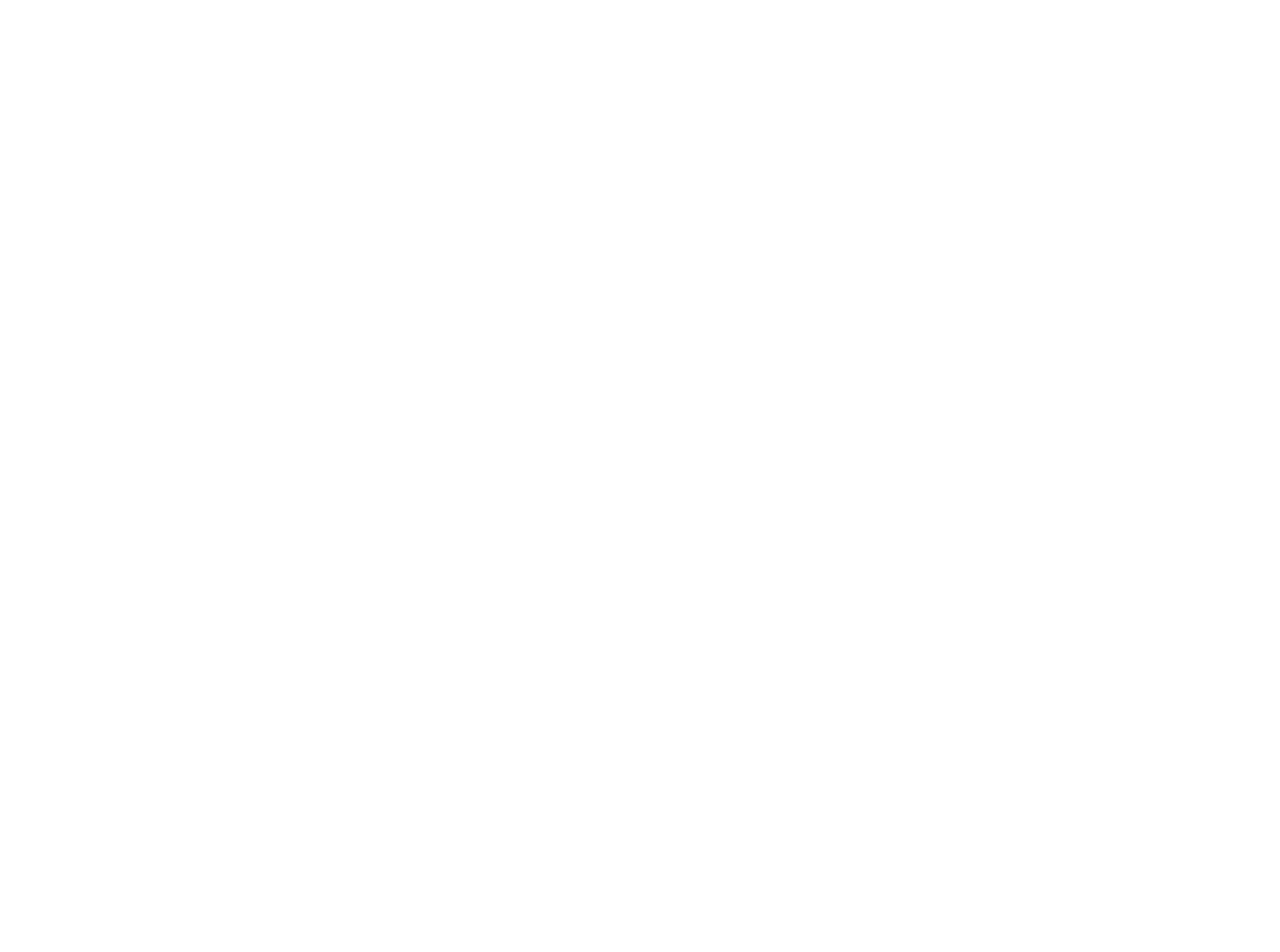
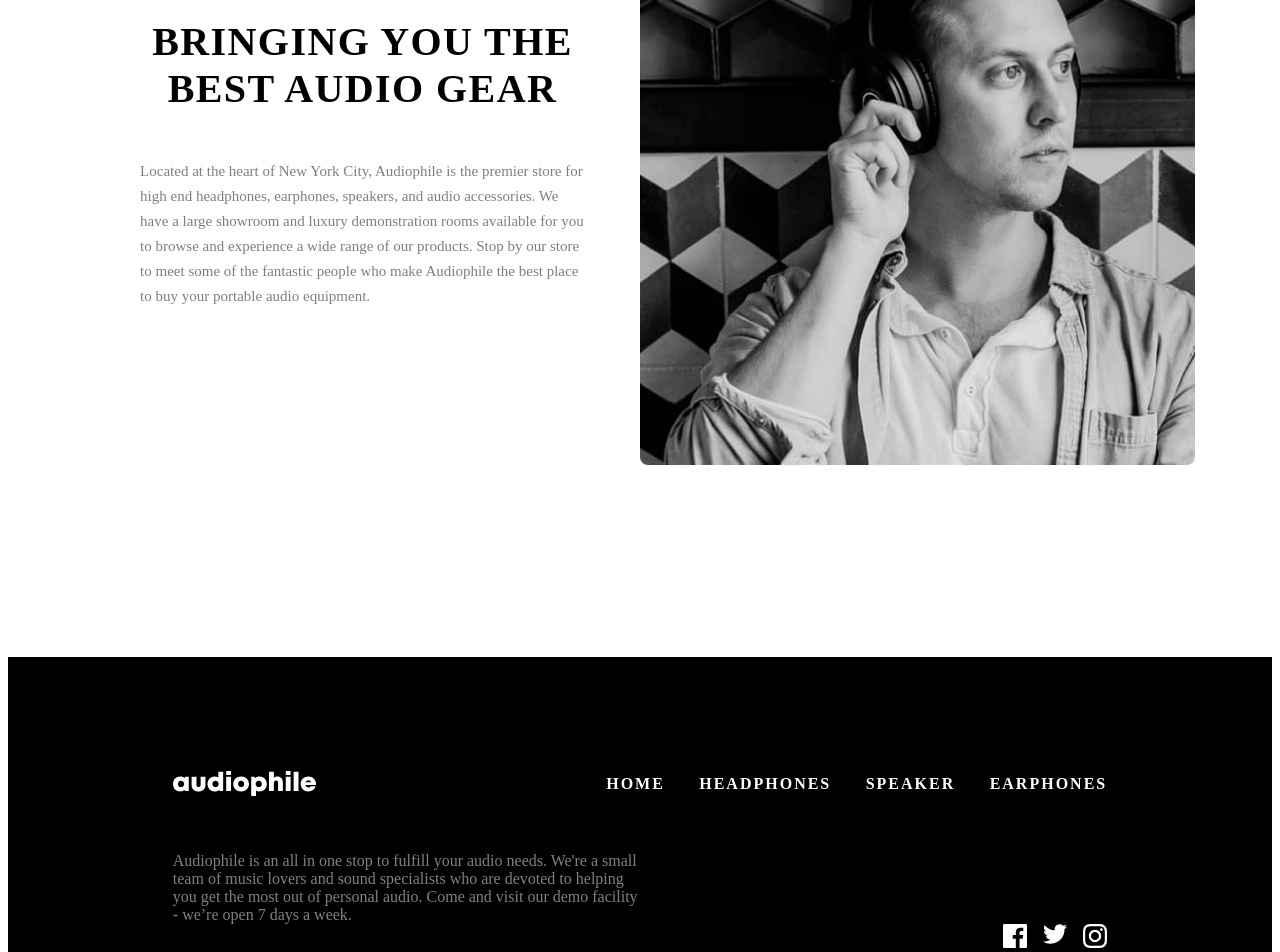
Before and after one commit to JlordS32/Audiophile-e-commerce-website, a React (Vite) app in the folder audiophile-website/: page /earphones in a window 1280 px wide. Shown: the part 1928-2880 px from the top of the page. Before the commit the page ends 800 px from the top, so only its background shows below. Built offline with nearby package versions, Linux system fonts and the light colour scheme; the HTML template or start-up script is replaced by a standard one.

Commit message:
finished all the pages

```diff
--- a/audiophile-website/src/App.tsx
+++ b/audiophile-website/src/App.tsx
@@ -1,5 +1,9 @@
 // rrd import
-import { createBrowserRouter, RouterProvider } from 'react-router-dom';
+import {
+	createBrowserRouter,
+	RouterProvider,
+	ScrollRestoration,
+} from 'react-router-dom';
 
 // context
 import { ShoppingCartProvider } from './context/ShoppingCartContext';
--- a/audiophile-website/src/components/Footer.tsx
+++ b/audiophile-website/src/components/Footer.tsx
@@ -18,7 +18,7 @@
 					<NavLink to='/headphones'>
 						<a>Headphones</a>
 					</NavLink>
-					<NavLink to='/speaker'>
+					<NavLink to='/speakers'>
 						<a>Speaker</a>
 					</NavLink>
 					<NavLink to='/earphones'>
@@ -41,6 +41,7 @@
 
 			<div className={styles.socialMedia}>
 				<div className='facebook'>
+					<a href='https://www.facebook.com'>
 						<svg
 							xmlns='http://www.w3.org/2000/svg'
 							width='24'
@@ -52,8 +53,10 @@
 								fill='white'
 							/>
 						</svg>
+					</a>
 				</div>
 				<div className='twitter'>
+					<a href='https://www.twitter.com'>
 						<svg
 							xmlns='http://www.w3.org/2000/svg'
 							width='24'
@@ -65,8 +68,10 @@
 								fill='white'
 							/>
 						</svg>
+					</a>
 				</div>
 				<div className='instagram'>
+					<a href='https://www.instagram.com'>
 						<svg
 							xmlns='http://www.w3.org/2000/svg'
 							width='24'
@@ -74,12 +79,13 @@
 							viewBox='0 0 24 24'
 						>
 							<path
-							fill-rule='evenodd'
-							clip-rule='evenodd'
+								fillRule='evenodd'
+								clipRule='evenodd'
 								d='M12 0C8.741 0 8.333 0.014 7.053 0.072C2.695 0.272 0.273 2.69 0.073 7.052C0.014 8.333 0 8.741 0 12C0 15.259 0.014 15.668 0.072 16.948C0.272 21.306 2.69 23.728 7.052 23.928C8.333 23.986 8.741 24 12 24C15.259 24 15.668 23.986 16.948 23.928C21.302 23.728 23.73 21.31 23.927 16.948C23.986 15.668 24 15.259 24 12C24 8.741 23.986 8.333 23.928 7.053C23.732 2.699 21.311 0.273 16.949 0.073C15.668 0.014 15.259 0 12 0ZM12 2.163C15.204 2.163 15.584 2.175 16.85 2.233C20.102 2.381 21.621 3.924 21.769 7.152C21.827 8.417 21.838 8.797 21.838 12.001C21.838 15.206 21.826 15.585 21.769 16.85C21.62 20.075 20.105 21.621 16.85 21.769C15.584 21.827 15.206 21.839 12 21.839C8.796 21.839 8.416 21.827 7.151 21.769C3.891 21.62 2.38 20.07 2.232 16.849C2.174 15.584 2.162 15.205 2.162 12C2.162 8.796 2.175 8.417 2.232 7.151C2.381 3.924 3.896 2.38 7.151 2.232C8.417 2.175 8.796 2.163 12 2.163ZM5.838 12C5.838 8.597 8.597 5.838 12 5.838C15.403 5.838 18.162 8.597 18.162 12C18.162 15.404 15.403 18.163 12 18.163C8.597 18.163 5.838 15.403 5.838 12ZM12 16C9.791 16 8 14.21 8 12C8 9.791 9.791 8 12 8C14.209 8 16 9.791 16 12C16 14.21 14.209 16 12 16ZM16.965 5.595C16.965 4.8 17.61 4.155 18.406 4.155C19.201 4.155 19.845 4.8 19.845 5.595C19.845 6.39 19.201 7.035 18.406 7.035C17.61 7.035 16.965 6.39 16.965 5.595Z'
 								fill='white'
 							/>
 						</svg>
+					</a>
 				</div>
 			</div>
 		</footer>
--- a/audiophile-website/src/components/Link.tsx
+++ b/audiophile-website/src/components/Link.tsx
@@ -28,7 +28,7 @@
 				<path
 					d='M1.32178 1L6.32178 6L1.32178 11'
 					stroke='#D87D4A'
-					stroke-width='2'
+					strokeWidth='2'
 				/>
 			</svg>
 		</div>
--- a/audiophile-website/src/layout/Main.tsx
+++ b/audiophile-website/src/layout/Main.tsx
@@ -1,5 +1,5 @@
 // rrd imports
-import { Outlet } from 'react-router-dom';
+import { Outlet, ScrollRestoration } from 'react-router-dom';
 
 // component imports
 import Navbar from '../components/Navbar';
@@ -10,6 +10,7 @@
 			<main>
 				<Outlet />
 			</main>
+         <ScrollRestoration />
 		</div>
 	);
 };
--- a/audiophile-website/src/pages/Earphones.tsx
+++ b/audiophile-website/src/pages/Earphones.tsx
@@ -1,10 +1,41 @@
+// images
+import yx1Image from '../assets/product-yx1-earphones/desktop/image-product.jpg';
+
+// components
+import ShowProduct from '../components/ShowProduct';
+import Footer from '../components/Footer';
 import Header from '../components/Header';
+import Products from '../components/Products';
+import Review from '../components/Review';
 const Earphones = () => {
 	return (
 		<div>
 			<Header>
 				<span className='text--h2'>Earphones</span>
 			</Header>
+
+			<main>
+				<section>
+					<ShowProduct
+						imgUrl={yx1Image}
+						description={
+							'Tailor your listening experience with bespoke dynamic drivers from the new YX1 Wireless Earphones. Enjoy incredible high-fidelity sound even in noisy environments with its active noise cancellation feature.'
+						}
+						title={'YX1 Wireless Earphones'}
+						newProduct={true}
+					/>
+				</section>
+
+				<section>
+					<Products />
+				</section>
+
+				<section>
+					<Review />
+				</section>
+			</main>
+
+			<Footer />
 		</div>
 	);
 };
```
Also changed, not shown: audiophile-website/src/components/BurgerMenu.tsx (added, +9 -0 lines), audiophile-website/src/styles/burgerMenu.module.css (added). Lines whose indentation alone changed are shown as unchanged.
